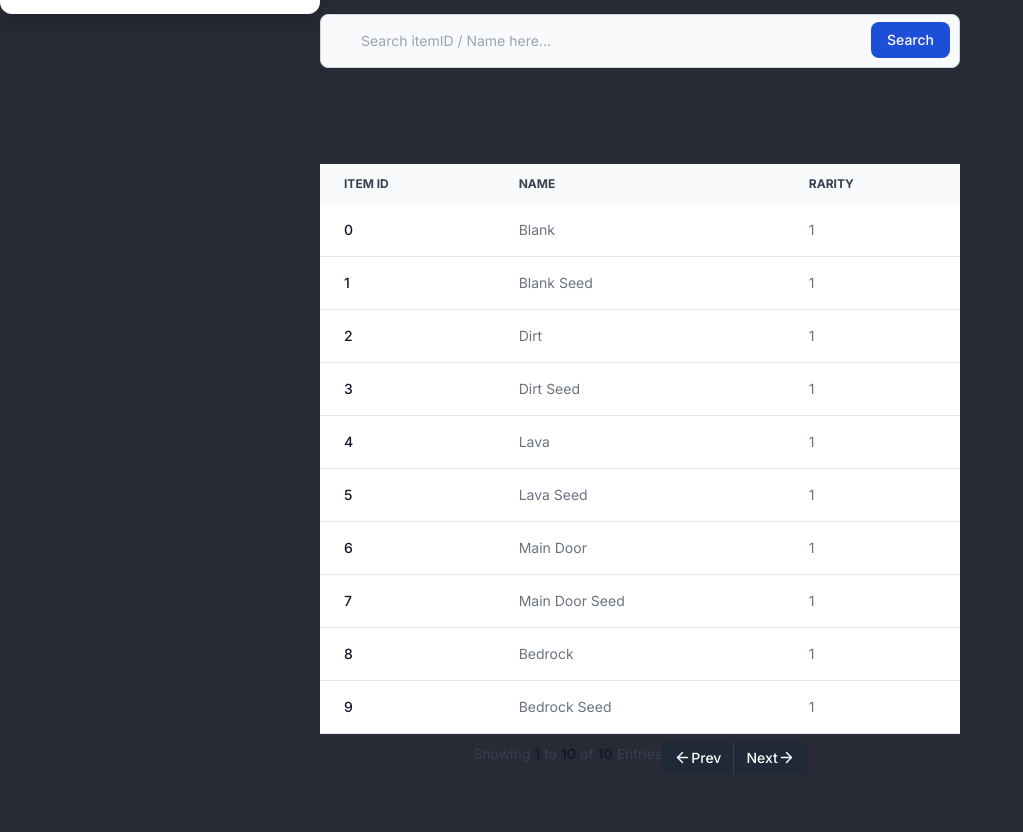
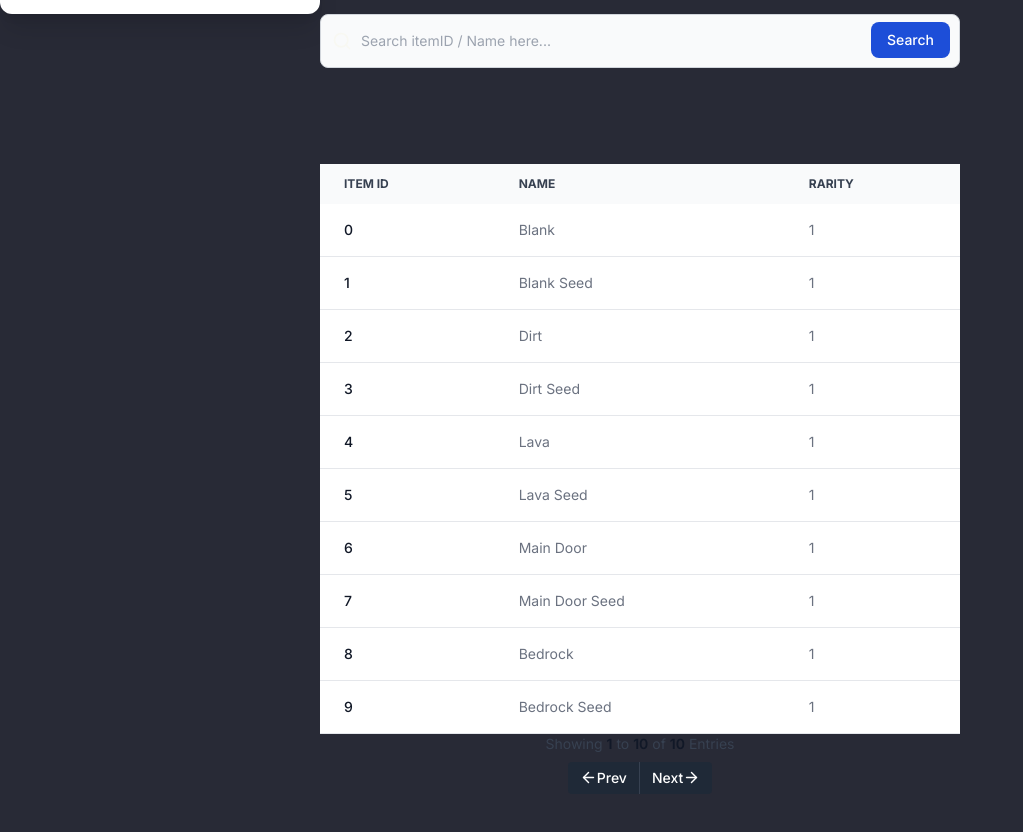
Before and after one commit to miftt/status_bot, a Next.js app: page /itemlist in a window 1280 px wide. Shown: the part 238-1070 px from the top of the page, without its empty margins (0-1023 px from the left). Before the commit the page ends 1012 px from the top, so only its background shows below. Built offline with nearby package versions, Linux system fonts and the light colour scheme; no server answers.

Commit message:
fix: pagination ui

```diff
--- a/src/app/itemlist/page.tsx
+++ b/src/app/itemlist/page.tsx
@@ -67,7 +67,7 @@ const ListItems =  () => {
                         </tbody>
                     </table>
                 </div>
-                <div className="flex justify-center items-center">
+                <div className="flex flex-col justify-center items-center mb-20">
                         <span className="text-sm text-gray-700 dark:text-gray-400">
                             Showing <span className="font-semibold text-gray-900 dark:text-white">{(currentPage - 1) * itemsPerPage + 1}</span> to <span className="font-semibold text-gray-900 dark:text-white">{currentPage * itemsPerPage}</span> of <span className="font-semibold text-gray-900 dark:text-white">{data?.items?.length}</span> Entries
                         </span>
```
